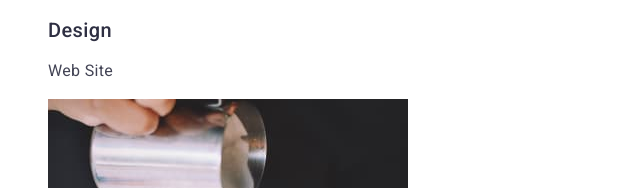
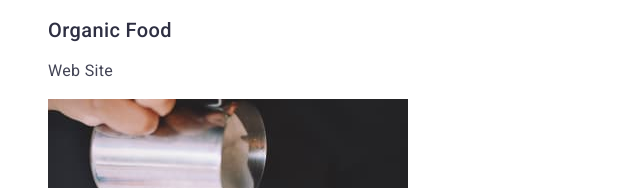
Before and after one commit to Valerii2022/goit-markup-hw-02, a plain HTML site: page portfolio.html in a window 1280 px wide. Shown: the part 3474-3662 px from the top of the page, 0-640 px from the left. Drawn offline with Linux system fonts and the light colour scheme.

Commit message:
correction

```diff
--- a/portfolio.html
+++ b/portfolio.html
@@ -147,11 +147,11 @@
             <a class="link" href=""
               ><img
                 src="./images/portfolio-8.jpg"
-                alt="Design"
+                alt="Organic Food"
                 width="360"
                 height="300"
               />
-              <h2 class="subtitle">Design</h2>
+              <h2 class="subtitle">Organic Food</h2>
               <p class="text">Web Site</p></a
             >
           </li>
```
